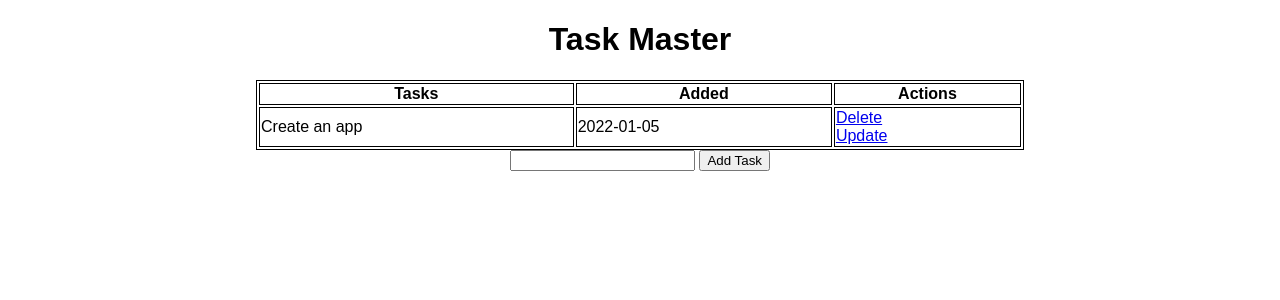
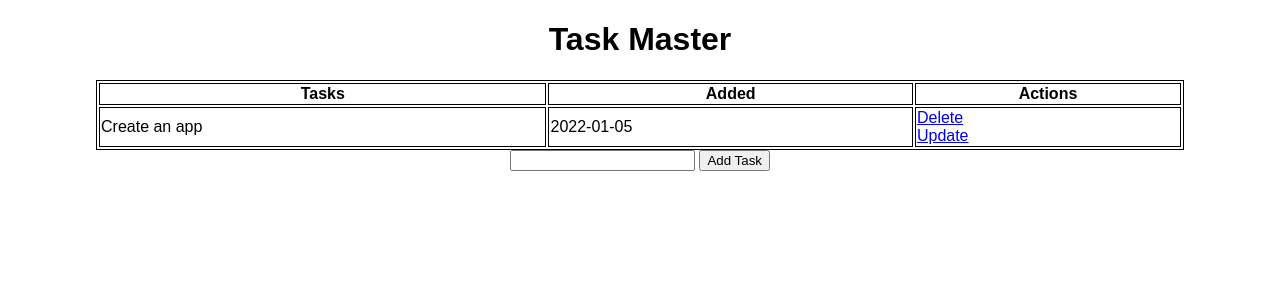
Before and after one commit to Waitherambugua/TaskMaster, a Flask app: page / in a window 1280 px wide. Shown: the top 300 px of the page. Run offline with Flask 2, Linux system fonts and the light colour scheme; data comes from the database, SQL or seed files in the repository.

Commit message:
Index.html table style update 85% frfrom 60%

```diff
--- a/templates/index.html
+++ b/templates/index.html
@@ -12,7 +12,7 @@
 
     {% else %}
 
-    <table style="width:60%" border="1" align="center">
+    <table style="width:85%" border="1" align="center">
         <tr>
             <th>Tasks</th>
             <th>Added</th>
```
